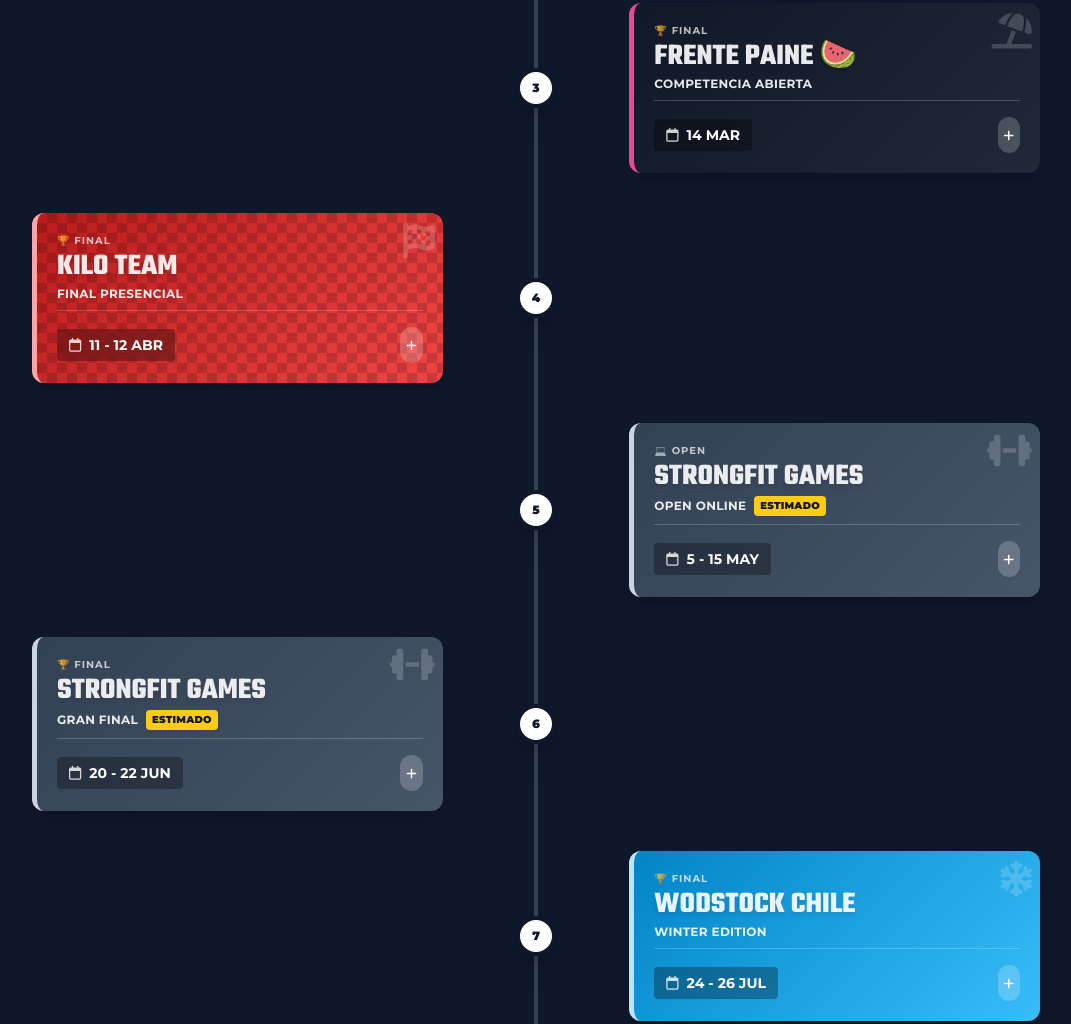
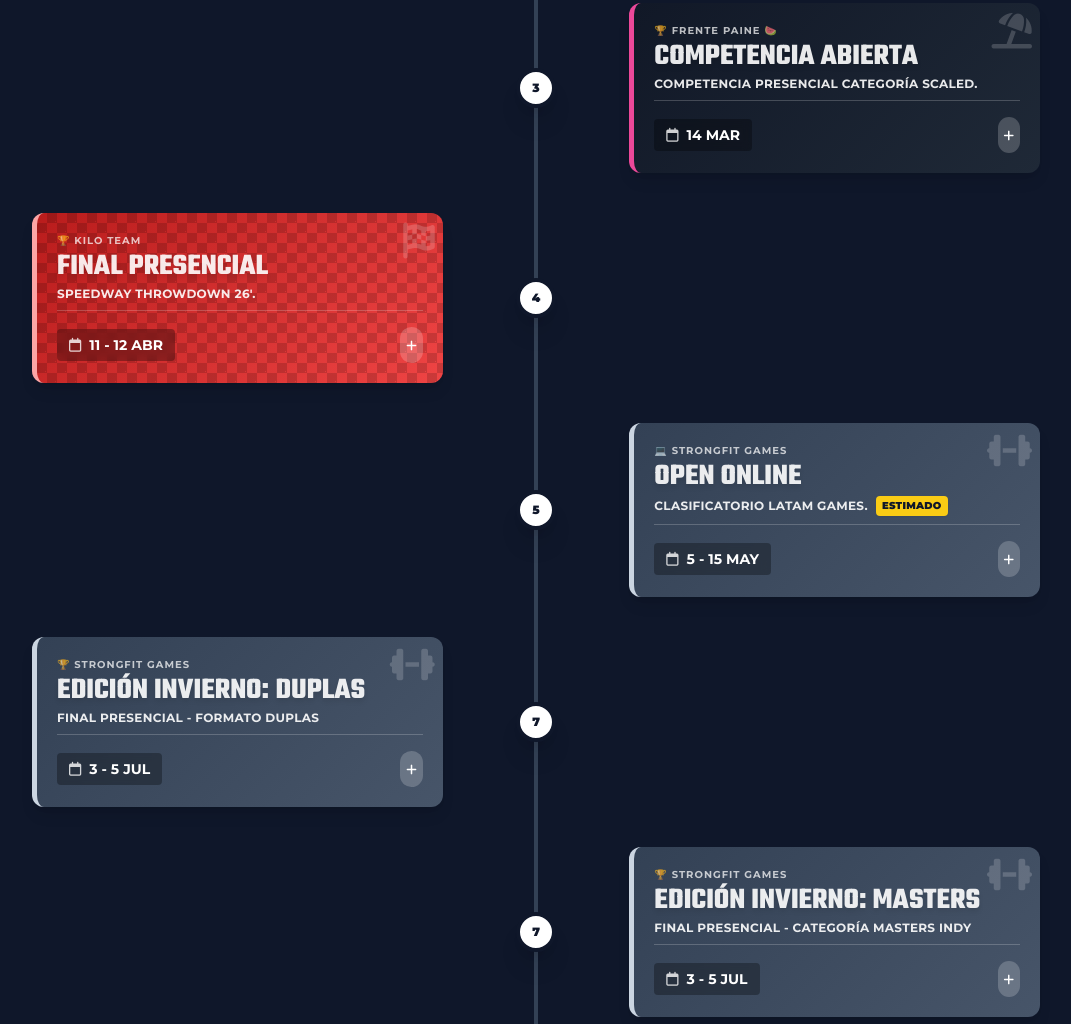
Before and after one commit to Dirkaudaz02/Competencias-CrossFit-2026, a plain HTML site: page index.html in a window 1280 px wide. Shown: the part 642-1666 px from the top of the page, without its empty margins (104-1175 px from the left). Drawn offline with nearby package versions, Linux system fonts and the light colour scheme.

Commit message:
Update index.html

```diff
--- a/index.html
+++ b/index.html
@@ -341,18 +341,33 @@
             },
             {
                 id: 6,
-                org: "GRAN FINAL",
+                org: "EDICIÓN INVIERNO: DUPLAS",
                 title: "Strongfit Games",
-                dateStart: new Date(2026, 5, 20),
-                dateEnd: new Date(2026, 5, 22),
+                dateStart: new Date(2026, 6, 3), // Jul 3
+                dateEnd: new Date(2026, 6, 5), // Jul 5
                 type: "final",
                 brand: "strongfit",
-                desc: "Final Presencial Latam Games.",
-                location: "Presencial",
+                desc: "Final Presencial - Formato Duplas",
+                location: "Centro Cultural Chimkowe",
                 link: "https://www.instagram.com/strongfitgames_latam",
                 ig: "https://www.instagram.com/strongfitgames_latam?igsh=MjZyZmJ6bmVweWd1",
-                details: "Fecha tentativa para Junio 2026. Pendiente confirmación oficial.",
-                isTentative: true
+                details: "Elite/RX Mixto (Inscripción Directa). Duplas: RX Hombre, Scaled, Rookie. División según inscritos.",
+                isTentative: false
+            },
+            {
+                id: 8,
+                org: "EDICIÓN INVIERNO: MASTERS",
+                title: "Strongfit Games",
+                dateStart: new Date(2026, 6, 3), // Jul 3
+                dateEnd: new Date(2026, 6, 5), // Jul 5
+                type: "final",
+                brand: "strongfit",
+                desc: "Final Presencial - Categoría Masters Indy",
+                location: "Centro Cultural Chimkowe",
+                link: "https://www.instagram.com/strongfitgames_latam",
+                ig: "https://www.instagram.com/strongfitgames_latam?igsh=MjZyZmJ6bmVweWd1",
+                details: "Indy Hombres: Master 35 RX/Scaled, +40, +45, +50. Indy Mujeres: Master +35 RX/Scaled, 40, 45.",
+                isTentative: false
             },
             {
                 id: 7,
@@ -493,16 +508,16 @@
                                 <div class="flex justify-between items-start mb-1 opacity-90">
                                     <div class="flex flex-col">
                                         <span class="text-[10px] font-bold uppercase tracking-widest text-white/80 mb-1 flex items-center">
-                                            ${evt.type === 'final' ? '🏆' : '💻'} ${evt.type}
+                                            ${evt.type === 'final' ? '🏆' : '💻'} ${evt.title}
                                         </span>
                                         <h3 class="font-display text-3xl text-white uppercase font-bold leading-none drop-shadow-md">
-                                            ${evt.title}
+                                            ${evt.org}
                                         </h3>
                                     </div>
                                     <i class="fa-solid ${brandCfg.icon} text-white/20 text-4xl absolute top-2 right-2"></i>
                                 </div>
                                 <p class="text-xs font-bold text-white/90 mb-4 uppercase tracking-wide flex items-center border-b border-white/20 pb-2">
-                                    ${evt.org} ${tentativeBadge}
+                                    ${evt.desc} ${tentativeBadge}
                                 </p>
                                 <div class="flex items-center justify-between">
                                     <div class="flex items-center text-sm font-bold bg-black/30 px-3 py-1.5 rounded backdrop-blur-sm text-white">
```
